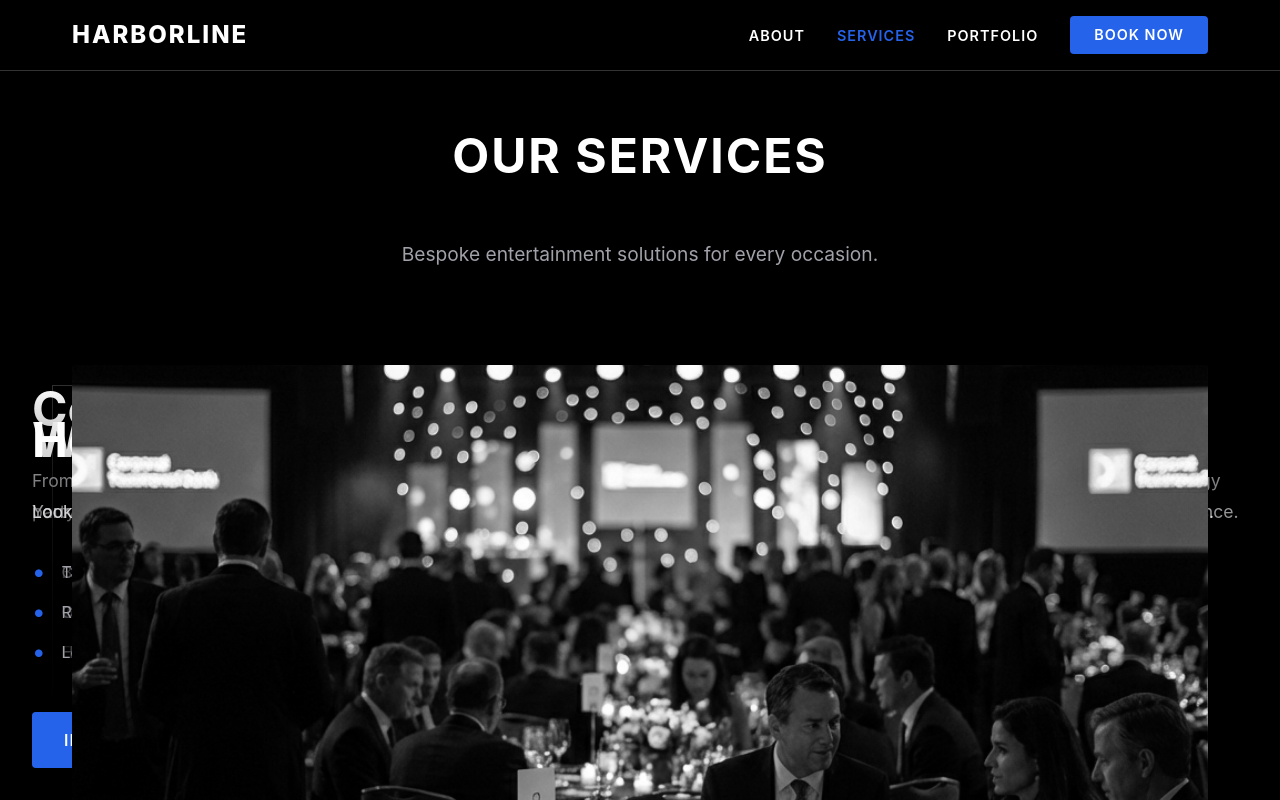
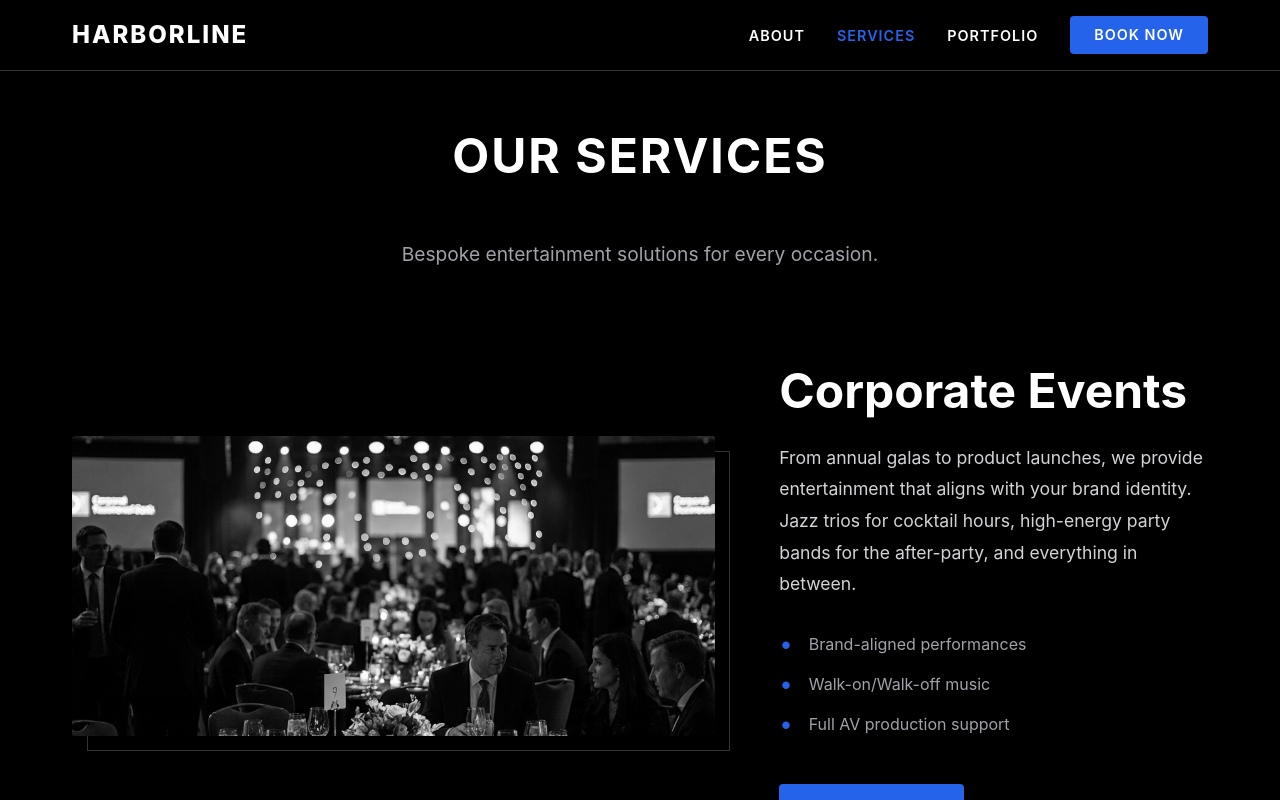
Before and after one commit to joshjmiller-MGMT/harborline, a React (Vite) app: page /services in a window 1280 px wide. Shown: the top 800 px of the page. Built offline with nearby package versions, Linux system fonts and the light colour scheme.

Commit message:
layout fix

```diff
--- a/src/index.css
+++ b/src/index.css
@@ -121,7 +121,8 @@ button {
 .container {
     max-width: var(--container-width);
     margin: 0 auto;
-  padding: 0 1.5rem; /* Reduced padding for mobile */
+    padding: 0 1.5rem;
+    /* Reduced padding for mobile */
 }
 
 @media (min-width: 768px) {
@@ -148,7 +149,8 @@ button {
 }
 
 .section-title {
-  font-size: 2rem; /* Smaller for mobile */
+    font-size: 2rem;
+    /* Smaller for mobile */
     font-weight: 700;
     margin-bottom: 2rem;
     text-align: center;
@@ -220,24 +222,64 @@ button {
     /* Asymmetric alternation */
     .service-row.normal {
         grid-template-columns: 1.2fr 0.8fr;
-        gap: 3rem;
+        gap: 4rem;
     }
+
     .service-row.reverse {
         grid-template-columns: 0.8fr 1.2fr;
-        gap: 3rem;
+        gap: 4rem;
     }
-    .service-row.reverse .service-img {
+
+    .service-row.reverse .service-img-container {
         order: 2;
     }
+
     .service-row.reverse .service-content {
         order: 1;
     }
+
+    .service-img-container {
+        height: 500px;
+    }
+}
+
+/* Mobile/Tablet adjustments for Service Page */
+.service-img-container {
+    position: relative;
+    width: 100%;
+    height: 300px;
+    /* Smaller height for mobile */
+    margin-bottom: 2rem;
+}
+
+.service-border {
+    position: absolute;
+    top: 15px;
+    left: 15px;
+    width: 100%;
+    height: 100%;
+    border: 1px solid #333;
+    z-index: 0;
+    transition: all 0.3s ease;
+}
+
+.service-row:hover .service-border {
+    top: 25px;
+    left: 25px;
+    border-color: var(--color-primary);
 }
 
 /* Animations */
 @keyframes fadeIn {
-    from { opacity: 0; transform: translateY(20px); }
-    to { opacity: 1; transform: translateY(0); }
+    from {
+        opacity: 0;
+        transform: translateY(20px);
+    }
+
+    to {
+        opacity: 1;
+        transform: translateY(0);
+    }
 }
 
 .fade-in {
@@ -262,7 +304,8 @@ button {
     transition: all 0.3s ease;
 }
 
-.navbar.scrolled, .navbar.dark-bg {
+.navbar.scrolled,
+.navbar.dark-bg {
     background-color: rgba(0, 0, 0, 0.9);
     backdrop-filter: blur(10px);
     padding: 1rem 0;
@@ -334,7 +377,8 @@ button {
     align-items: center;
     gap: 3rem;
     transform: translateX(100%);
-    transition: transform 0.4s cubic-bezier(0.16, 1, 0.3, 1); /* Sleek ease */
+    transition: transform 0.4s cubic-bezier(0.16, 1, 0.3, 1);
+    /* Sleek ease */
     z-index: 1000;
 }
 
@@ -358,10 +402,21 @@ button {
     transform: translateY(0);
 }
 
-.mobile-menu.open .mobile-nav-link:nth-child(1) { transition-delay: 0.1s; }
-.mobile-menu.open .mobile-nav-link:nth-child(2) { transition-delay: 0.2s; }
-.mobile-menu.open .mobile-nav-link:nth-child(3) { transition-delay: 0.3s; }
-.mobile-menu.open .mobile-nav-link:nth-child(4) { transition-delay: 0.4s; }
+.mobile-menu.open .mobile-nav-link:nth-child(1) {
+    transition-delay: 0.1s;
+}
+
+.mobile-menu.open .mobile-nav-link:nth-child(2) {
+    transition-delay: 0.2s;
+}
+
+.mobile-menu.open .mobile-nav-link:nth-child(3) {
+    transition-delay: 0.3s;
+}
+
+.mobile-menu.open .mobile-nav-link:nth-child(4) {
+    transition-delay: 0.4s;
+}
 
 
 .mobile-nav-link:hover {
@@ -396,7 +451,7 @@ button {
     left: 0;
     width: 100%;
     height: 100%;
-    background: rgba(0,0,0,0.4);
+    background: rgba(0, 0, 0, 0.4);
     z-index: 0;
 }
 
@@ -460,7 +515,7 @@ button {
     left: 0;
     width: 100%;
     padding: 2rem;
-    background: linear-gradient(to top, rgba(0,0,0,0.95), transparent);
+    background: linear-gradient(to top, rgba(0, 0, 0, 0.95), transparent);
 }
 
 .service-title {
@@ -533,6 +588,7 @@ button {
     .nav-desktop {
         display: flex;
     }
+
     .mobile-toggle {
         display: none;
     }
--- a/src/pages/Services.tsx
+++ b/src/pages/Services.tsx
@@ -40,19 +40,12 @@ const Services = () => {
 
                 <div style={{ display: 'flex', flexDirection: 'column', gap: '8rem' }}>
                     {services.map((service, index) => (
-                        <div key={index} className={`service - row ${index % 2 === 0 ? 'normal' : 'reverse'} `}>
+                        <div key={index} className={`service-row ${index % 2 === 0 ? 'normal' : 'reverse'}`}>
                             {/* Image Side */}
-                            <div className="service-img" style={{
-                                position: 'relative'
-                            }}>
-                                <div style={{
-                                    position: 'absolute',
-                                    top: '20px',
-                                    [index % 2 === 0 ? 'right' : 'left']: '20px',
-                                    width: '100%',
-                                    height: '100%',
-                                    border: '1px solid #333',
-                                    zIndex: 0
+                            <div className="service-img-container">
+                                <div className="service-border" style={{
+                                    left: index % 2 === 0 ? '15px' : '-15px',
+                                    right: index % 2 === 0 ? 'auto' : 'auto'
                                 }}></div>
                                 <img
                                     src={service.image}
@@ -62,16 +55,19 @@ const Services = () => {
                                         zIndex: 1,
                                         borderRadius: '2px',
                                         width: '100%',
-                                        height: '500px',
+                                        height: '100%',
                                         objectFit: 'cover',
-                                        filter: 'grayscale(100%)' // Stylistic choice
+                                        filter: 'grayscale(100%)',
+                                        transition: 'filter 0.3s ease'
                                     }}
+                                    onMouseEnter={(e) => e.currentTarget.style.filter = 'grayscale(0%)'}
+                                    onMouseLeave={(e) => e.currentTarget.style.filter = 'grayscale(100%)'}
                                 />
                             </div>
 
                             {/* Content Side */}
-                            <div className="service-content">
-                                <h2 style={{ fontSize: '3rem', marginBottom: '2rem', color: '#fff', lineHeight: 1 }}>{service.title}</h2>
+                            <div className="service-content" style={{ position: 'relative', background: 'transparent', padding: 0 }}>
+                                <h2 style={{ fontSize: 'clamp(2rem, 4vw, 3rem)', marginBottom: '1.5rem', color: '#fff', lineHeight: 1.1 }}>{service.title}</h2>
                                 <p style={{ color: '#d4d4d8', lineHeight: '1.8', marginBottom: '2rem', fontSize: '1.1rem' }}>{service.desc}</p>
                                 <ul style={{ marginBottom: '3rem', display: 'flex', flexDirection: 'column', gap: '1rem' }}>
                                     {service.features.map((feature, fIndex) => (
@@ -85,8 +81,8 @@ const Services = () => {
                         </div>
                     ))}
                 </div>
-            </div>
-        </div>
+            </div >
+        </div >
     );
 };
 
```
Lines whose indentation alone changed are shown as unchanged.
